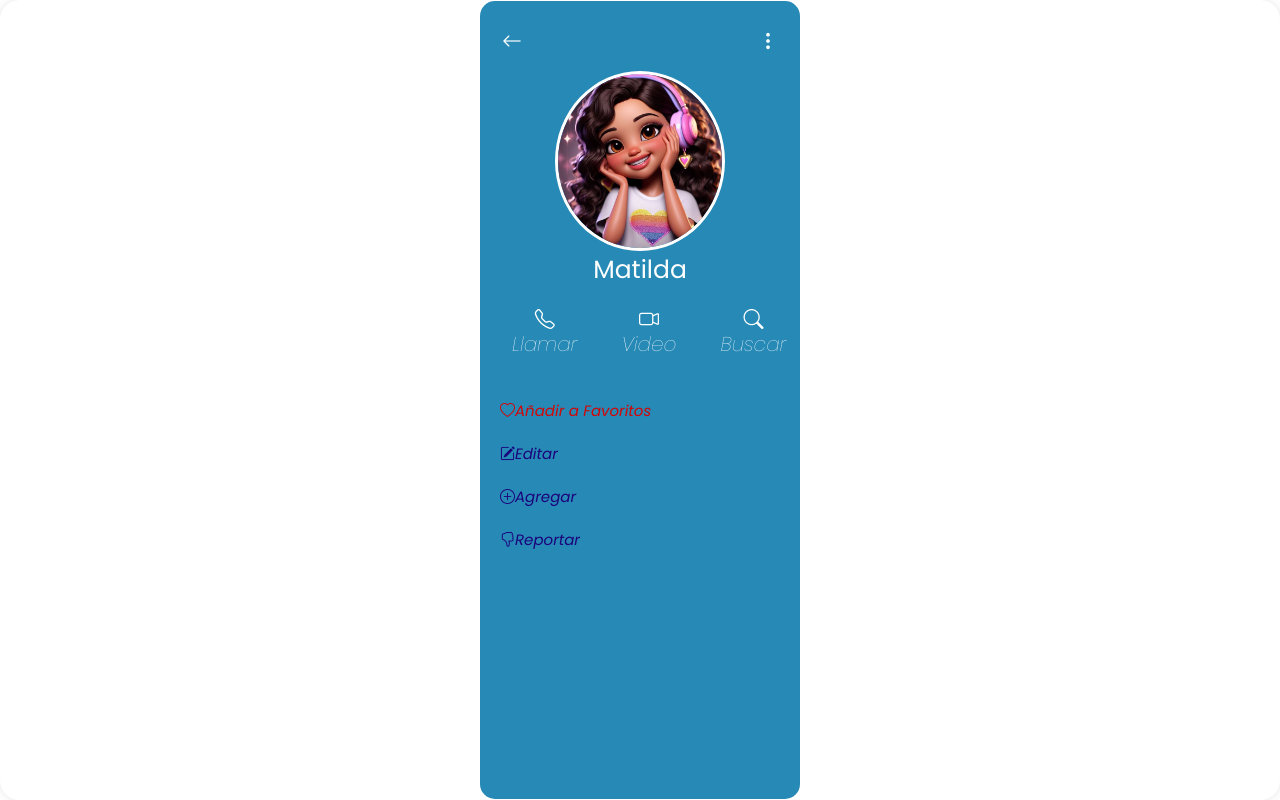
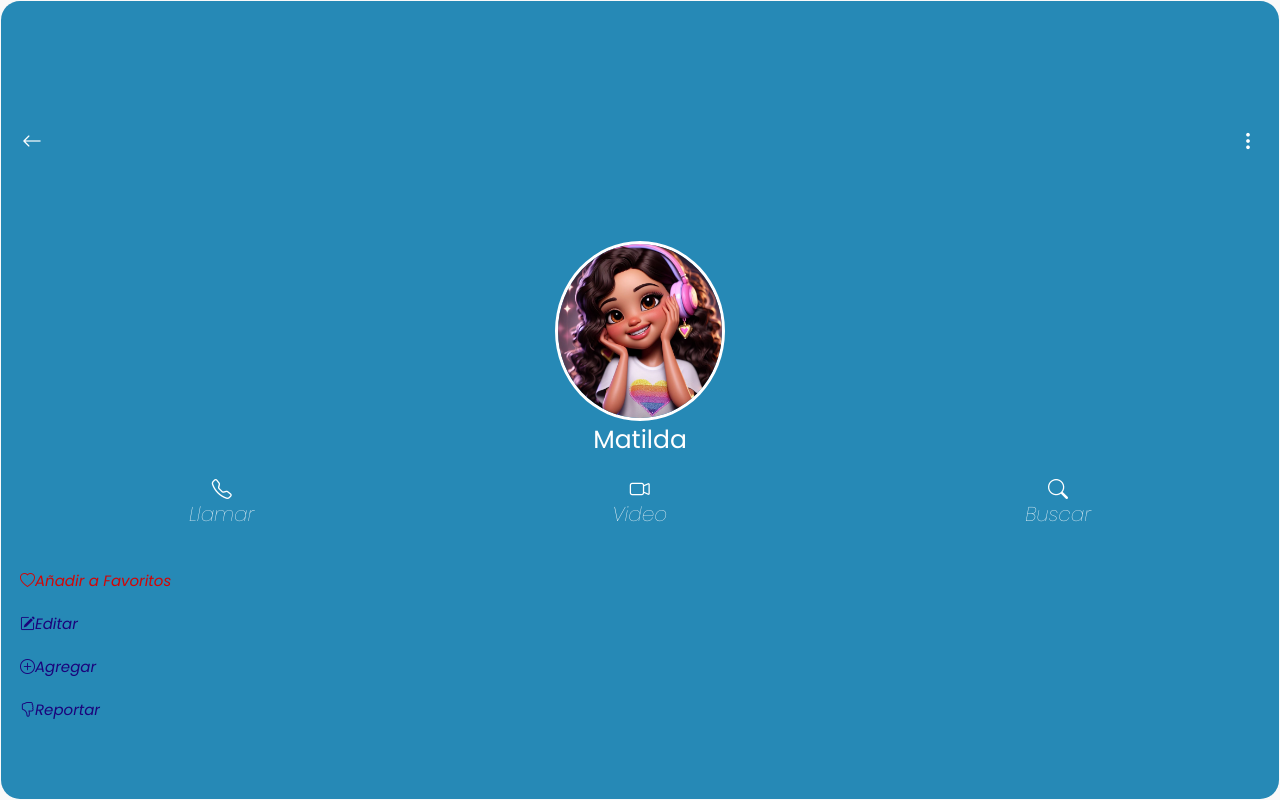
Before and after one commit to 23eugecio/Proyecto-Final-Front-End, a React app: page /profile/1 in a window 1280 px wide. Built offline with nearby package versions, Linux system fonts and the light colour scheme; the HTML template or start-up script is replaced by a standard one.

Commit message:
css perfil

```diff
--- a/src/App.css
+++ b/src/App.css
@@ -34,7 +34,7 @@ body {
     display: flex;
     flex-direction: column;
     width: 320px;
-    height: 595px; ;
+    height: 720px;
     border: 3px solid #3195c4;
     border-radius: 15px;
     position: fixed;
@@ -44,7 +44,6 @@ body {
     overflow-y: auto;
     scrollbar-width: thin;
     scrollbar-color: transparent;
-
 }
 
 
@@ -66,6 +65,7 @@ body {
 
 .message-container {
     width: 100%;
+    height: 600px;
     padding: 10px;
     display: flex;
     flex-direction: column;
@@ -93,7 +93,6 @@ body {
         align-items: center;
         width: 100vw;
         height: 100vh;
-        background-color: #ffffff;
 }
 
 }
--- a/src/Components/ContactCard/ContactCard.css
+++ b/src/Components/ContactCard/ContactCard.css
@@ -19,6 +19,9 @@
 }
 
 .contact-container:hover {
+    display: flex;
+    flex-direction: row;
+    align-items: center;
     background-color: #45acd8;
     color: #fff;
     cursor: pointer;
@@ -97,7 +100,7 @@
 
     .contact-container {
         width: 100%;
-        height: 80px;
+        height: 100px;
         display: flex;
         flex-direction: row;
         align-items: center;
@@ -106,6 +109,12 @@
         border-bottom: 1px solid #2180a8;
     }
 
-
-
+    .contact-container:hover {
+        display: flex;
+        flex-direction: row;
+        align-items: center;
+        background-color: #45acd8;
+        color: #fff;
+        cursor: pointer;
+    }
 }
--- a/src/Components/ContactList/ContactList.css
+++ b/src/Components/ContactList/ContactList.css
@@ -25,3 +25,14 @@
 .home-container .home-whatsapp .contact-list .contact:hover {
     cursor: pointer;
 }
+
+.home-top-bar {
+    display: flex;
+    justify-content: space-between;
+    position: fixed;
+    top: 0;
+    width: 100%;
+    height: 60px;
+    padding: 0px 10px;
+    align-items: center;
+}
--- a/src/Components/ContactProfile/ContactProfile.css
+++ b/src/Components/ContactProfile/ContactProfile.css
@@ -106,6 +106,7 @@
     align-items: flex-end;
     margin-top: 50px;
 }
+
 .profile-content .profile-options {
     display: flex;
     flex-direction: column;
@@ -145,7 +146,7 @@
 
 @media screen and (max-width: 2000px) {
 
-    .profile-container {
+    .profile-content {
         display: flex;
         justify-content: center;
         align-items: center;
@@ -153,4 +154,32 @@
         height: 100vh;
     }
 
+    .profile-content .profile-topbar {
+        display: flex;
+        width: 100%;
+        height: 60px;
+        align-items: center;
+        justify-content: space-between;
+        padding-bottom: 100px;
+    }
+
+    .profile-content .profile-profile-pic {
+        width: 170px;
+        height: 180px;
+        border-radius: 50%;
+        border: 3px solid white;
+        display: flex;
+        justify-content: center;
+        align-items: center;
+        overflow: hidden;
+    }
+
+    .profile-content .profile-options i {
+        display: flex;
+        flex-direction: center;
+        color: rgb(27, 3, 123);
+        font-size: 20px;
+        font-size: 15px;
+        margin-right: 10px;
+    }
 }
--- a/src/Components/Messages/HeaderMessage/HeaderMessage.css
+++ b/src/Components/Messages/HeaderMessage/HeaderMessage.css
@@ -45,11 +45,19 @@
 
 .whatsapp .header .back i {
     color: #ffffff;
+    font-size: 20px;
+    margin-left: 10px;
+    border: none;
 }
+
 
 .whatsapp .header .back {
     color: rgb(52, 109, 233);
     margin: 10px;
+    padding: 2px;
+    font-size: 20px;
+    border: none;
+    cursor: pointer;
 }
 
 .whatsapp .header .videocall {
--- a/src/Components/Messages/HeaderMessage/HeaderMessage.jsx
+++ b/src/Components/Messages/HeaderMessage/HeaderMessage.jsx
@@ -4,7 +4,7 @@ import { Link } from 'react-router-dom'
 
 const HeaderMessage = ({ contactName }) => {
     return (
-        <div className="header">
+        <nav className="header">
             <button className="back"><Link to={'/'}><i className="bi bi-arrow-left"></i></Link></button>
             <span className='name'>
                 {contactName}</span>
@@ -17,7 +17,7 @@ const HeaderMessage = ({ contactName }) => {
             <span className="three-dots">
                 <i className="bi bi-three-dots-vertical"></i>
             </span>
-        </div>
+        </nav>
     )
 }
 
--- a/src/Components/Messages/MessageContainer/MessageContainer.css
+++ b/src/Components/Messages/MessageContainer/MessageContainer.css
@@ -22,6 +22,6 @@
 .date-status {
     text-align: right;
     font-size: 0.8em;
-    color: #587991;
+    color: #344754;
     overflow: hidden;
 }
--- a/src/Data/contactsData.js
+++ b/src/Data/contactsData.js
@@ -155,7 +155,7 @@ export const DATA_CONTACTOS = [
                 id: 1
             }
         ],
-    },
+    }
 ];
 
 export default DATA_CONTACTOS;
--- a/src/Pages/ChatScreen/ChatScreen.jsx
+++ b/src/Pages/ChatScreen/ChatScreen.jsx
@@ -26,7 +26,7 @@ const ChatScreen = () => {
         <div className="app-container">
             <div className="whatsapp">
                 <HeaderMessage contactName={contact.nombre} />
-                <Link to={'/profile/' + contact.id}>Ir a detalle</Link>
+                <Link to={'/profile/' + contact.id}>PERFIL</Link>
                 <MessageContainer messages={messages} />
                 <FooterMessage addMessage={addMessage} />
 
--- a/src/Pages/ContactScreen/ContactScreen.css
+++ b/src/Pages/ContactScreen/ContactScreen.css
@@ -11,7 +11,7 @@
 
 .home-whatsapp {
     width: 320px;
-    height: 450px;
+    height: 720px;
     background-color: #ffffff;
     border: 3px solid #3195c4;
     border-radius: 15px;
@@ -28,6 +28,7 @@
 .contacts-container {
     display: flex;
     flex-direction: column;
+    gap: 10px;
 }
 
 .home-top-bar {
@@ -87,8 +88,6 @@
     flex-direction: column;
     align-items: center;
     justify-content: center;
-    position: fixed;
-    bottom: 0;
     background-color: #3195c4;
     width: 100%;
     height: 90px;
@@ -97,8 +96,8 @@
 .home-container .home-whatsapp .home-footer {
     background-color: #3195c4;
     width: 100%;
-    height: 40px;
-    color:#3a3737;
+    height: 20vh;
+    color:#242323;
     display: flex;
     flex-direction: row;
     font-size: 20px;
@@ -108,6 +107,9 @@
     font-weight: 60px;
     border: 1px solid #3195c4;
 }
+
+
+
 
 
 @media screen and (max-width: 2000px) {
@@ -139,7 +141,7 @@
     .home-container .home-whatsapp .home-top-bar .icons{
         display: flex;
         align-items: center;
-        gap: 10px;
+        gap: 20px;
         font-size: 15px;
     }
 
@@ -165,5 +167,7 @@
         border: 1px solid #3195c4;
     }
 
-
+    .home-container .home-whatsapp .home-footer {
+        height: 65px;
 }
+}
--- a/src/Pages/Profile/Profile.css
+++ b/src/Pages/Profile/Profile.css
@@ -1,28 +1,31 @@
-.profile-background {
+.profile {
     display: flex;
+    flex-direction: column;
+    align-items: center;
     justify-content: center;
-    align-items: center;
+    width: 100vw;
     height: 100vh;
-    background-color: white;
 }
 
 .profile-container {
+    display: flex;
+    flex-direction: column;
+    align-items: center;
+    justify-content: center;
     width: 320px;
-    height: 596px;
+    height: 720px;
     border: 1px solid transparent;
     border-radius: 20px;
-    box-shadow: 0px 0px 10px rgba(0, 0, 0, 0.1);
     overflow: hidden;
-    display: flex;
-    flex-direction: column;
-    overflow-y: auto;
+
 }
 
 @media screen and (max-width: 2000px) {
 
     .profile-container {
-        width: 100%;
-        height: 100%;
+        width: 100vw;
+        height: 100vh;
     }
 
+
 }
--- a/src/Pages/Profile/Profile.jsx
+++ b/src/Pages/Profile/Profile.jsx
@@ -4,6 +4,7 @@ import { ContactProfile } from '../../Components'
 import './Profile.css'
 import GlobalContext from '../../Context/GlobalContext'
 import DATA_CONTACTOS from '../../Data/contactsData'
+
 
 const Profile = () => {
     const { contact_id } = useParams()
```
Also changed, not shown: public/Imagenes/mama.jpg (added).
